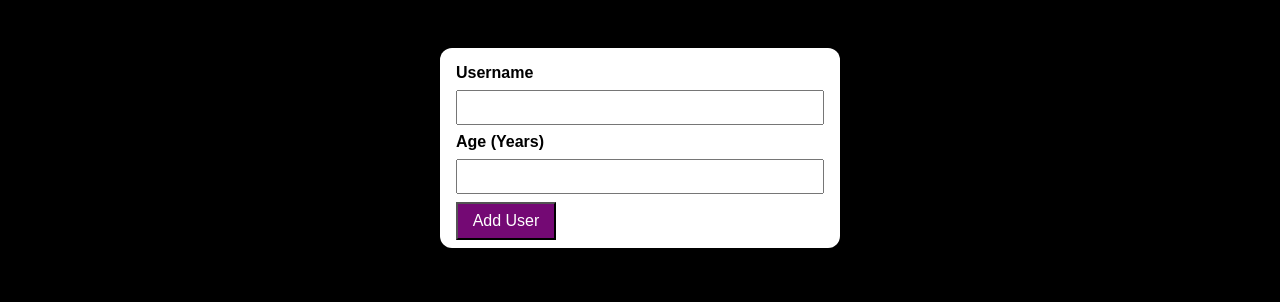
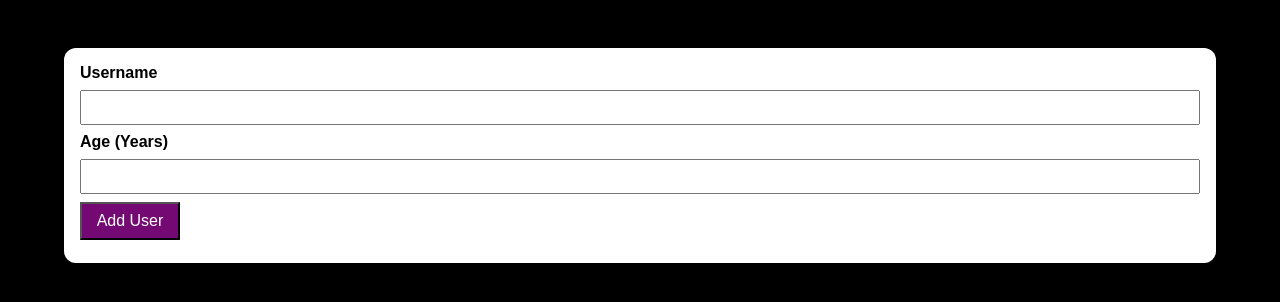
Before and after one commit to TheoBreaux/customer-info-app, a React (Create React App) app: page / in a window 1280 px wide. Shown: the top 302 px of the page. Built offline with nearby package versions, Linux system fonts and the light colour scheme.

Commit message:
working on invalid modal

```diff
--- a/src/App.js
+++ b/src/App.js
@@ -6,15 +6,17 @@ import InvalidInputModal from "./components/InvalidInputModal";
 const App = () => {
   const [userInfo, setUserInfo] = useState([]);
   const [userAdded, setUserAdded] = useState(false);
-
-  console.log(userInfo);
-
+  const [invalidModal, setInvalidModal] = useState(false);
 
   return (
     <div>
-      <UserInput setUserInfo={setUserInfo} setUserAdded={setUserAdded} />
+      <UserInput
+        setUserInfo={setUserInfo}
+        setUserAdded={setUserAdded}
+        setInvalidModal={setInvalidModal}
+      />
       {userAdded && <User userInfo={userInfo} />}
-      {/* <InvalidInputModal /> */}
+      {invalidModal && <InvalidInputModal invalidModal={invalidModal} />}
     </div>
   );
 };
--- a/src/components/Card.css
+++ b/src/components/Card.css
@@ -2,7 +2,7 @@
   padding: 1rem;
   border-radius: 12px;
   box-shadow: 0 1px 8px rgba(0, 0, 0, 0.25);
-  width: 50vh;
+  width: 90vw;
   margin-bottom: 1.5rem;
   background-color: white;
 }
--- a/src/components/InvalidInputModal.css
+++ b/src/components/InvalidInputModal.css
@@ -1,6 +1,7 @@
 .modal {
   height: 200px;
   padding: 0 0 10px 0;
+  margin-top: -6%;
 }
 
 .modal-header {
--- a/src/components/InvalidInputModal.js
+++ b/src/components/InvalidInputModal.js
@@ -3,7 +3,7 @@ import "./InvalidInputModal.css";
 import Card from "./Card";
 import Button from "./UI/Button";
 
-const InvalidInputModal = (props) => {
+const InvalidInputModal = ({ text, ...props }) => {
   return (
     <Card className="modal">
       <div className="modal-header">
--- a/src/components/UserInput.css
+++ b/src/components/UserInput.css
@@ -1,5 +1,6 @@
 .user-entry {
-    height: 200px;
+    height: 215px;
+    padding-bottom: 20px;
 }
 
 .user-entry-form {
--- a/src/components/UserInput.js
+++ b/src/components/UserInput.js
@@ -17,11 +17,16 @@ const UserInput = (props) => {
   };
 
   const userFormSubmitHandler = (event) => {
-    const newUser = { userName: userName, userAge: userAge };
-    event.preventDefault();
-    props.setUserInfo((prevUsers) => [...prevUsers, newUser]);
-    formRef.current.reset();
-    props.setUserAdded(true);
+    if (userName !== "" && userAge !== "") {
+      const newUser = { userName: userName, userAge: userAge };
+      event.preventDefault();
+      props.setUserInfo((prevUsers) => [...prevUsers, newUser]);
+      formRef.current.reset();
+      props.setUserAdded(true);
+    } else {
+      event.preventDefault();
+      props.setInvalidModal(true);
+    }
   };
 
   return (
@@ -29,7 +34,8 @@ const UserInput = (props) => {
       <form
         className="user-entry-form"
         onSubmit={userFormSubmitHandler}
-        ref={formRef}>
+        ref={formRef}
+      >
         <div className="user-inputs">
           <label htmlFor="username">Username</label>
           <input
```
